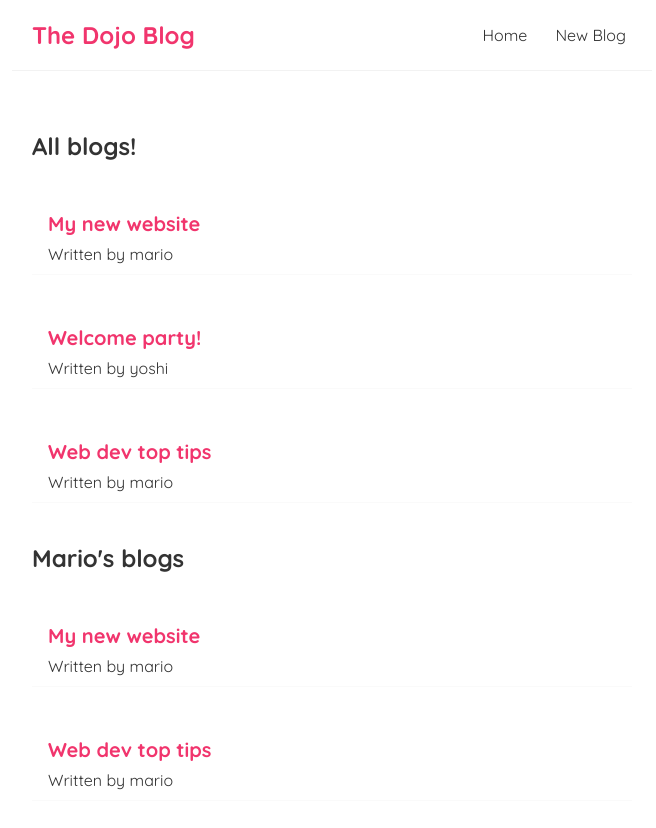
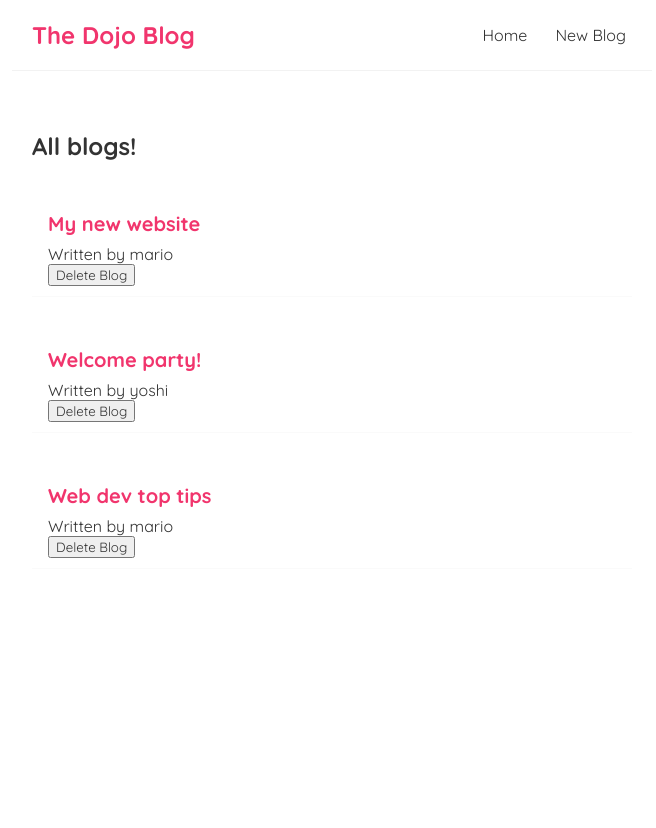
Before and after one commit to BaptisteHardelin/dojo-blog, a React (Create React App) app: page / in a window 1280 px wide. Shown: the top 828 px of the page, without its empty margins (308-964 px from the left). After the commit the page ends 800 px from the top, so only its background shows below. Built offline with nearby package versions, Linux system fonts and the light colour scheme.

Commit message:
Function as proops

```diff
--- a/src/components/BlogList.js
+++ b/src/components/BlogList.js
@@ -1,8 +1,4 @@
-const BlogList = (props) => {
-  const blogs = props.blogs;
-  const title = props.title;
-  console.log(title);
-
+const BlogList = ({ blogs, title, handleDelete }) => {
   return (
     <div className="blog-list">
       <h2>{title}</h2>
@@ -10,6 +6,7 @@
         <div className="blog-preview" key={blog.id}>
           <h2>{blog.title}</h2>
           <p>Written by {blog.author}</p>
+          <button onClick={() => handleDelete(blog.id)}>Delete Blog</button>
         </div>
       ))}
     </div>
--- a/src/view/Home.js
+++ b/src/view/Home.js
@@ -2,7 +2,7 @@
 import { useState } from "react";
 
 const Home = () => {
-  const [blogs] = useState([
+  const [blogs, setBlogs] = useState([
     {
       title: "My new website",
       body: "lorem ipsum...",
@@ -23,13 +23,14 @@
     },
   ]);
 
+  const handleDelete = (id) => {
+    const newBlogs = blogs.filter((blog) => blog.id !== id);
+    setBlogs(newBlogs);
+  };
+
   return (
     <div className="home">
-      <BlogList blogs={blogs} title="All blogs!" />
-      <BlogList
-        blogs={blogs.filter((blog) => blog.author === "mario")}
-        title="Mario's blogs"
-      />
+      <BlogList blogs={blogs} title="All blogs!" handleDelete={handleDelete} />
     </div>
   );
 };
```
